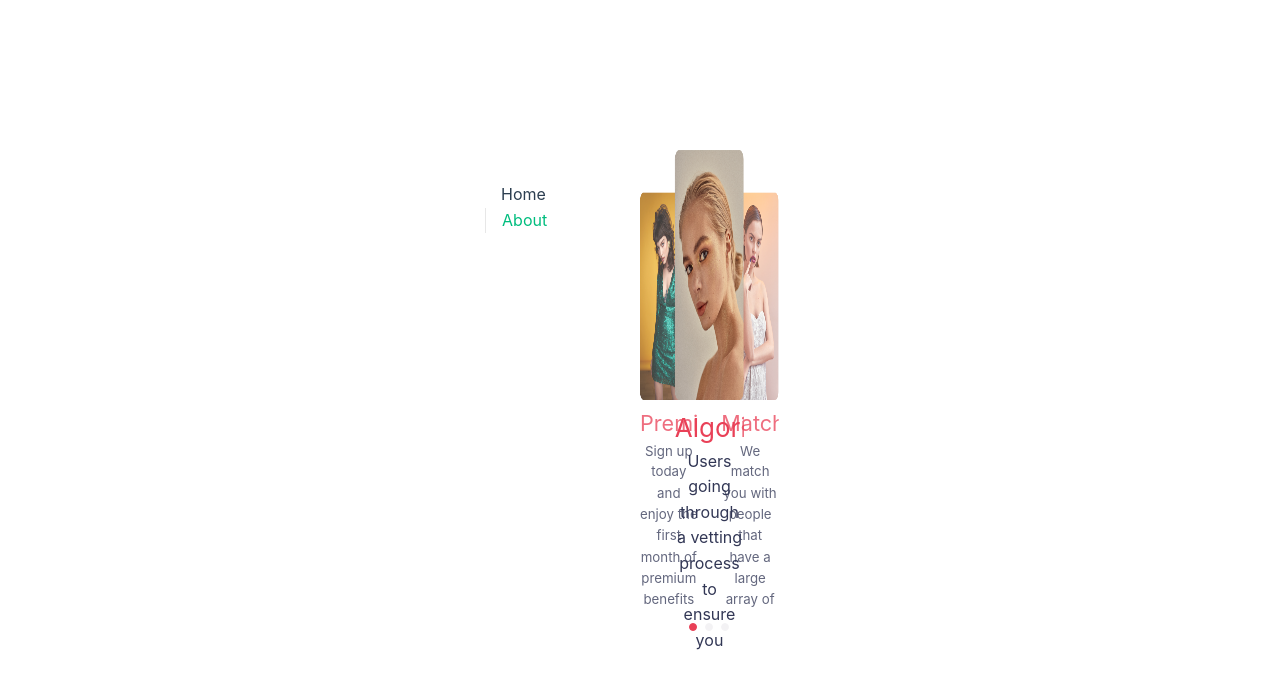
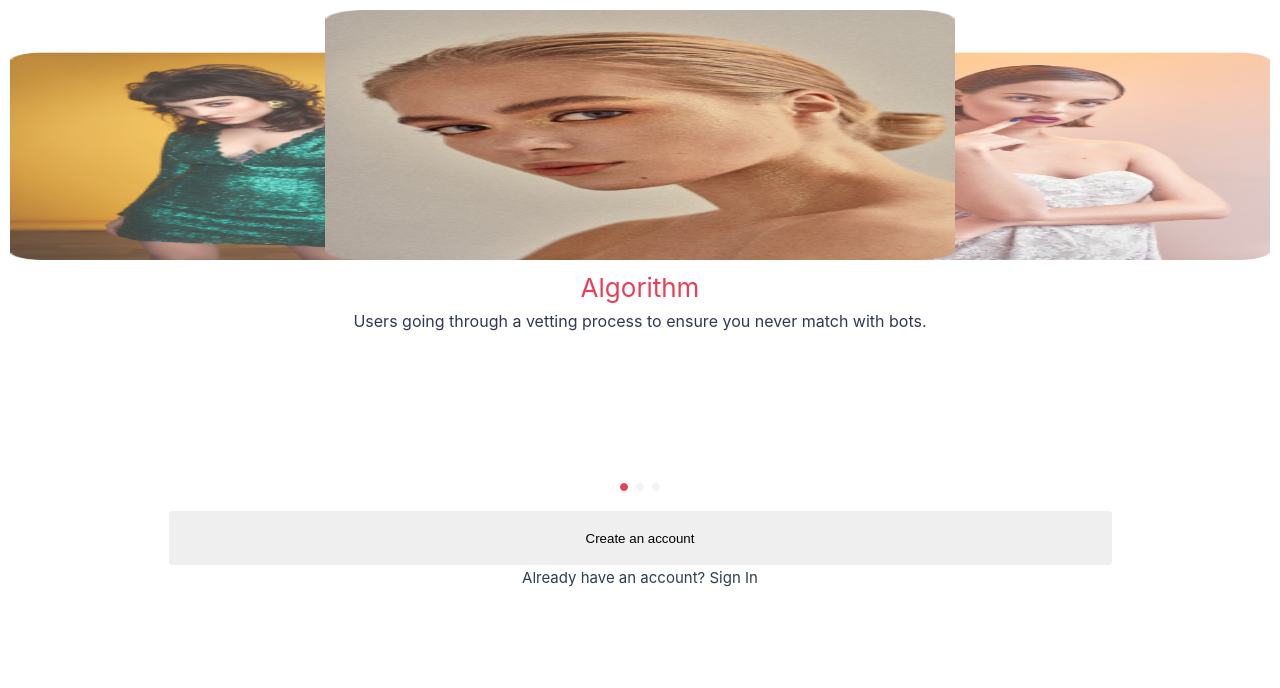
Before and after one commit to ViniTkL/Dating-App-project, a Vue app: page / in a window 1280 px wide. Shown: the top 688 px of the page. Built offline with nearby package versions, Linux system fonts and the light colour scheme.

Commit message:
Botao e funções de mostrar somente o modal da tela atual feitos

```diff
--- a/src/App.vue
+++ b/src/App.vue
@@ -3,13 +3,6 @@ import { RouterLink, RouterView } from 'vue-router'
 </script>
 
 <template>
-
-
-
-      <nav>
-        <RouterLink to="/">Home</RouterLink>
-        <RouterLink to="/about">About</RouterLink>
-      </nav>
 
   <RouterView />
 </template>
--- a/src/assets/main.css
+++ b/src/assets/main.css
@@ -1,9 +1,7 @@
 @import './base.css';
 
 #app {
-  max-width: 1280px;
   margin: 0 auto;
-  padding: 2rem;
   font-weight: normal;
 }
 
@@ -29,7 +27,6 @@ a,
 
   #app {
     display: grid;
-    grid-template-columns: 1fr 1fr;
-    padding: 0 2rem;
+    width: 100%;
   }
 }
--- /dev/null
+++ b/src/components/ui-components/ButtonComponent.vue
@@ -0,0 +1,21 @@
+<script setup>
+const props = defineProps(
+{
+    title: {
+        type: String,
+        default: ""
+    },
+}
+)
+</script>
+
+<template>
+    <button @click="">{{ title }}</button>
+</template>
+
+<style scoped>
+    button{
+        border-radius: 4px;
+        border: 1px solid #FFF;
+    }
+</style>
--- a/src/router/index.js
+++ b/src/router/index.js
@@ -1,5 +1,5 @@
 import { createRouter, createWebHistory } from 'vue-router'
-import HomeView from '../views/HomeView.vue'
+import HomeView from '../views/OnBoardView.vue'
 
 const router = createRouter({
   history: createWebHistory(import.meta.env.BASE_URL),
--- a/src/views/HomeView.vue
+++ /dev/null
@@ -1,65 +0,0 @@
-<script setup>
-const carrouselText = [{
-  title: "Algorithm",
-  subtitle: "Users going through a vetting process to ensure you never match with bots.",
-  image: "src/assets/onboard-image-01.png"
-  },
-
-  {
-    title: "Matches",
-    subtitle: "We match you with people that have a large array of similar interests.",
-    image: "src/assets/onboard-image-02.png"
-  },
-
-  {
-    title: "Premium",
-    subtitle: "Sign up today and enjoy the first month of premium benefits on us.",
-    image: "src/assets/onboard-image-03.png"
-  }]
-</script>
-
-<template>
-  <el-carousel type="card" :autoplay="false">
-    <el-carousel-item v-for="item in carrouselText" :key="item.title">
-      <img :src="item.image" alt="">
-      <h2>{{ item.title }}</h2>
-      <p>{{ item.subtitle }}</p>
-    </el-carousel-item>
-  </el-carousel>
-</template>
-
-<style>
-  h2{
-    text-align: center;
-    color: #E94057;
-    font-size: 26px;
-  }
-  p{
-    text-align: center;
-    color: #323755;
-    font-size: 16px;
-  }
-  img{
-    height: 50%;
-    width: 100%;
-  }
-
-
-
-  .el-carousel, .el-carousel__item{
-    height: 500px;
-  }
-
-  .el-carousel__button{
-    border: 1px solid #E8E6EA;
-    border-radius: 50%;
-    height: 8px;
-    width: 8px;
-    background-color: #E8E6EA;
-  }
-  .el-carousel__indicator.is-active > button{
-    background-color: #E94057;
-    border: 1px solid #E94057;
-
-  }
-</style>
--- /dev/null
+++ b/src/views/OnBoardView.vue
@@ -0,0 +1,105 @@
+<script setup>
+import ButtonComponent from '@/components/ui-components/ButtonComponent.vue';
+import { computed, ref } from 'vue';
+
+const carrouselText = [{
+  title: "Algorithm",
+  subtitle: "Users going through a vetting process to ensure you never match with bots.",
+  image: "src/assets/onboard-image-01.png"
+  },
+
+  {
+    title: "Matches",
+    subtitle: "We match you with people that have a large array of similar interests.",
+    image: "src/assets/onboard-image-02.png"
+  },
+
+  {
+    title: "Premium",
+    subtitle: "Sign up today and enjoy the first month of premium benefits on us.",
+    image: "src/assets/onboard-image-03.png"
+  }]
+
+  const currentIndex = ref(0);
+
+  const isCurrentIndex = (index) => {
+    return index == currentIndex.value
+  }
+
+</script>
+
+<template>
+  <div class="on-board-container">
+    <el-carousel type="card" :autoplay="false" trigger="click" @change="(newIndex) => currentIndex = newIndex">
+      <el-carousel-item v-for="(item, index) in carrouselText" :key="item.title">
+        <img  :src="item.image" alt="" class="item-image">
+        <h2 v-if="isCurrentIndex(index)" class="item-title">{{ item.title }}</h2>
+        <p v-if="isCurrentIndex(index)" class="item-subtitle">{{ item.subtitle }}</p>
+      </el-carousel-item>
+    </el-carousel>
+
+    <div class="on-board-login">
+      <ButtonComponent title="Create an account" />
+      <p>Already have an account? Sign In</p>
+    </div>
+</div>
+</template>
+
+<style>
+  h2.item-title{
+    text-align: center;
+    color: #E94057;
+    font-size: 26px;
+  }
+  p.item-subtitle{
+    text-align: center;
+    color: #323755;
+    font-size: 16px;
+  }
+  img.item-image{
+    height: 50%;
+    width: 100%;
+  }
+
+  .on-board-container{
+    padding: 10px;
+    height: 100vh;
+    width: 100%;
+    background-color: #FFFFFF;
+  }
+
+  .on-board-login{
+    display: flex;
+    flex-flow: column wrap;
+    align-items: center;
+    justify-content: center;
+  }
+
+  .on-board-login > button{
+    width: 75%;
+    height: 56px;
+  }
+
+  .el-carousel, .el-carousel__item{
+    height: 500px;
+  }
+
+  .el-carousel__container{
+    display: flex;
+    gap: 200px;
+  }
+
+  .el-carousel__button{
+    border: 1px solid #E8E6EA;
+    border-radius: 50%;
+    height: 8px;
+    width: 8px;
+    background-color: #E8E6EA;
+  }
+
+  .el-carousel__indicator.is-active > button{
+    background-color: #E94057;
+    border: 1px solid #E94057;
+
+  }
+</style>
```
